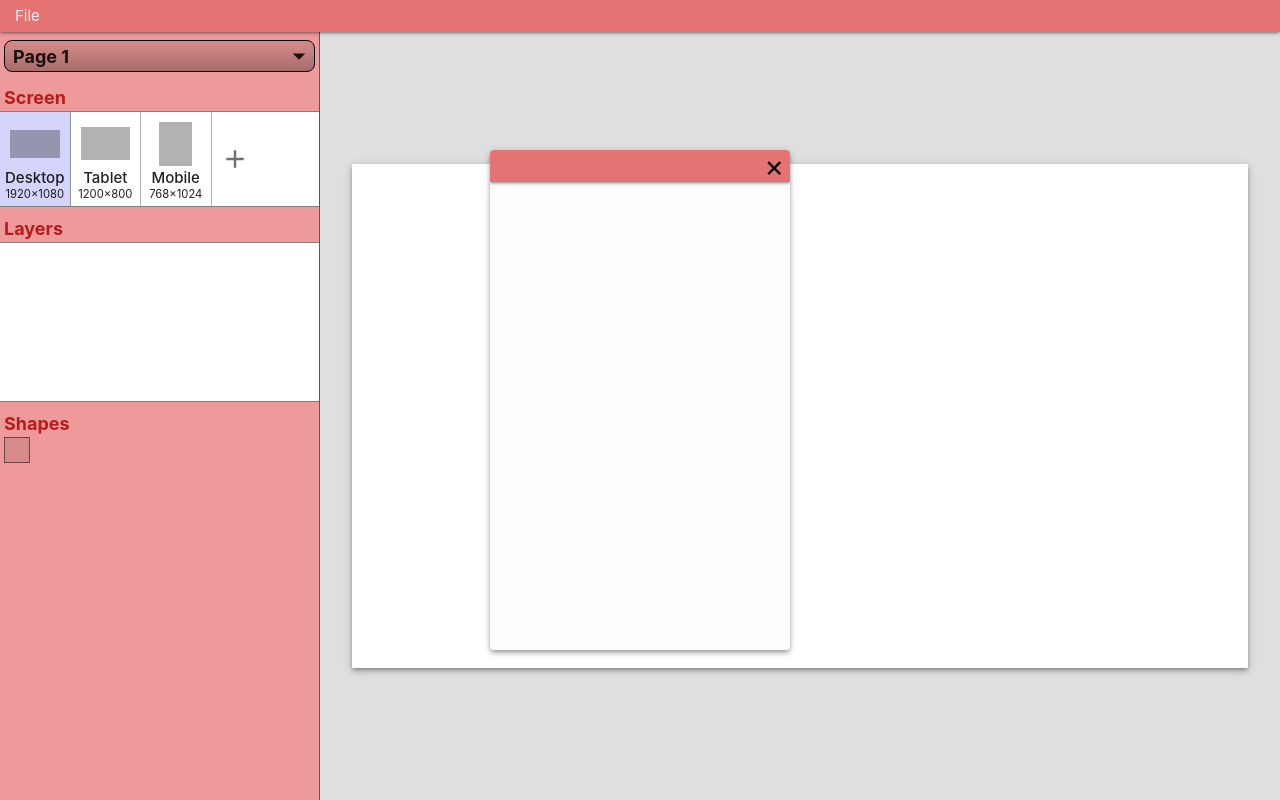
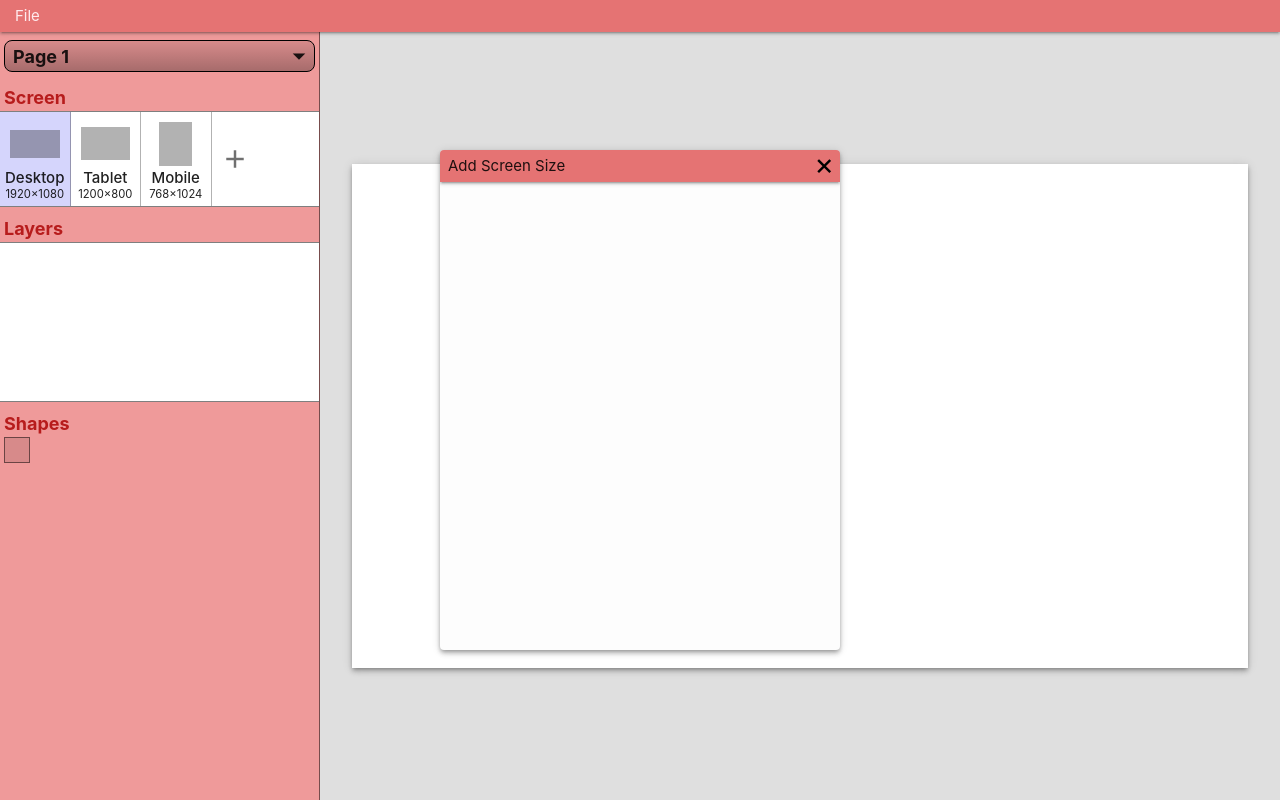
Before and after one commit to ShaneByrne0963/wirefree, a React (Vite) app: page / in a window 1280 px wide. Both pictures are taken after a click on the button "add". Built offline with nearby package versions, Linux system fonts and the light colour scheme.

Commit message:
Refactor setWindow function for windowSlice object

```diff
--- a/src/App.tsx
+++ b/src/App.tsx
@@ -9,14 +9,13 @@ const colorTheme = "red";
 
 function App() {
   const [canvasRatio, setCanvasRatio] = useState(1920 / 1080);
-  const [windowState, setWindowState] = useState("");
 
   return (
     <ThemeContext.Provider value={colorTheme}>
       <NavBar></NavBar>
       <SidePanel setCanvasRatiofunc={setCanvasRatio}></SidePanel>
       <CanvasContainer canvasRatio={canvasRatio}></CanvasContainer>
-      <WindowContainer status={windowState}></WindowContainer>
+      <WindowContainer></WindowContainer>
     </ThemeContext.Provider>
   );
 }
--- a/src/assets/css/window.css
+++ b/src/assets/css/window.css
@@ -14,13 +14,15 @@
 
 #window-container.active>#window {
   opacity: 1;
-  width: 300px;
-  height: 500px;
+  width: var(--width);
+  height: var(--height);
 }
 
 #window {
-  width: 270px;
-  height: 470px;
+  width: calc(var(--width) - 30px);
+  height: calc(var(--height) - 30px);
+  max-width: calc(100vw - 32px);
+  max-height: calc(100vh - 32px);
   background-color: #FDFDFD;
   border-radius: 4px;
   overflow: hidden;
@@ -34,10 +36,15 @@
   height: 32px;
   display: flex;
   align-items: center;
-  justify-content: end;
+  justify-content: space-between;
+}
+
+#window-top>span {
+  margin-left: 8px;
 }
 
 #window-top>.close {
   font-size: 2em;
+  margin-bottom: 4px;
   cursor: pointer;
 }
--- a/src/components/Window.tsx
+++ b/src/components/Window.tsx
@@ -4,15 +4,12 @@ import { useContext } from "react";
 import { ThemeContext } from "../context";
 import { closeWindow } from "../state/window/WindowSlice";
 
-interface WindowContainerProps {
-  status: string;
-}
-
-function WindowContainer(props: WindowContainerProps) {
-  const windowType = useSelector((state: RootState) => state.window.type);
+function WindowContainer() {
+  const isActive = useSelector((state: RootState) => state.window.active);
+  console.log(isActive);
 
   return (
-    <div id="window-container" className={windowType ? "active" : ""}>
+    <div id="window-container" className={isActive ? "active" : ""}>
       <Window></Window>
     </div>
   );
@@ -21,9 +18,19 @@ function WindowContainer(props: WindowContainerProps) {
 function Window() {
   const color = useContext(ThemeContext);
   const dispatch = useDispatch();
+  const label = useSelector((state: RootState) => state.window.label);
+  const width = useSelector((state: RootState) => state.window.width);
+  const height = useSelector((state: RootState) => state.window.height);
+
+  const windowCss = {
+    "--width": `${width}px`,
+    "--height": `${height}px`,
+  } as React.CSSProperties;
+
   return (
-    <div id="window" className="z-depth-2">
+    <div id="window" className="z-depth-2" style={windowCss}>
       <div id="window-top" className={color + " lighten-2 z-depth-1"}>
+        <span>{label}</span>
         <button className="close plain" onClick={() => dispatch(closeWindow())}>
           &times;
         </button>
--- a/src/components/side-panel/AddScreenSize.tsx
+++ b/src/components/side-panel/AddScreenSize.tsx
@@ -7,7 +7,7 @@ function AddScreenSize() {
     <button
       id="add-screen-size"
       className="plain"
-      onClick={() => dispatch(setWindow())}
+      onClick={() => dispatch(setWindow("addScreenSize"))}
     >
       <i className="small material-icons">add</i>
     </button>
--- a/src/state/window/windowSlice.ts
+++ b/src/state/window/windowSlice.ts
@@ -1,22 +1,40 @@
-import { createSlice } from "@reduxjs/toolkit";
+import { createSlice, PayloadAction } from "@reduxjs/toolkit";
 
 interface WindowState {
-  type: string;
+  active: boolean;
+  label: string;
+  width: number;
+  height: number;
 };
 
 const initialState: WindowState = {
-  type: ""
+  active: false,
+  label: "",
+  width: 600,
+  height: 500,
 };
+
+const windowProperties = {
+  addScreenSize: {
+    label: "Add Screen Size",
+    width: 400,
+    height: 500
+  }
+}
 
 const windowSlice = createSlice({
   name: "window",
   initialState,
   reducers: {
-    setWindow: (state) => {
-      state.type = "Add Screen Size";
+    setWindow: (state, action: PayloadAction<string>) => {
+      const newWindowProps = windowProperties[action.payload as keyof typeof windowProperties];
+      state.label = newWindowProps.label;
+      state.width = newWindowProps.width;
+      state.height = newWindowProps.height;
+      state.active = true;
     },
     closeWindow: (state) => {
-      state.type = "";
+      state.active = false;
     },
   }
 });
```
